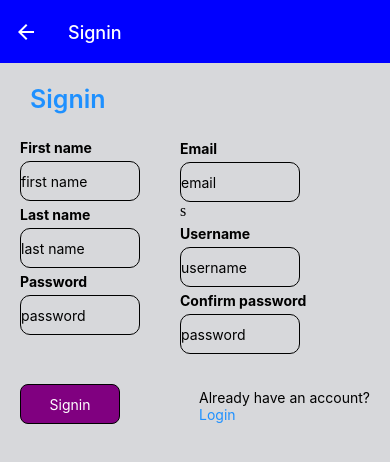
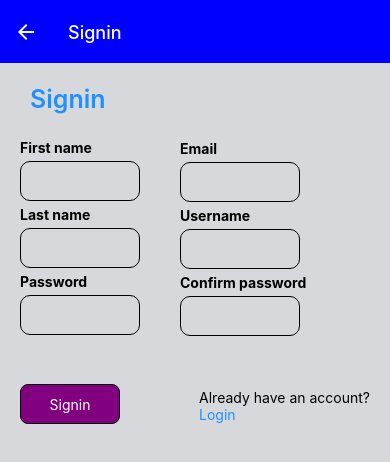
Before and after one commit to kencal20/stack_2, a React Native app: screen /Signin in a window 390 px wide. Shown: the top 462 px of the page. Built offline with nearby package versions, Linux system fonts and the light colour scheme.

Commit message:
input placeholder removal

```diff
--- a/src/pages/signin.js
+++ b/src/pages/signin.js
@@ -17,7 +17,6 @@ export default function Signin({ navigation }) {
           <Text style={style.label}>First name</Text>
           <TextInput
             style={style.input}
-            placeholder="first name"
             autoCapitalize="none"
             autoComplete="off"
             autoCorrect={false}
@@ -26,7 +25,6 @@ export default function Signin({ navigation }) {
           <Text style={style.label}>Last name</Text>
           <TextInput
             style={style.input}
-            placeholder="last name"
             autoCapitalize="none"
             autoComplete="off"
             autoCorrect={false}
@@ -35,7 +33,6 @@ export default function Signin({ navigation }) {
           <Text style={style.label}>Password</Text>
           <TextInput
             style={style.input}
-            placeholder="password"
             autoCapitalize="none"
             autoComplete="off"
             autoCorrect={false}
@@ -45,24 +42,24 @@ export default function Signin({ navigation }) {
         </View>
         <View style={style.fillin_column2}>
           <Text style={style.label}>Email</Text>
-          <TextInput style={style.input}
-           placeholder="email"
+          <TextInput
+            style={style.input}
             autoCapitalize="none"
             autoComplete="off"
             autoCorrect={false}
-          Required />s
-          <Text style={style.label}>Username
-          </Text>
-          <TextInput style={style.input}
-           placeholder="username"
+            Required
+          />
+          <Text style={style.label}>Username</Text>
+          <TextInput
+            style={style.input}
             autoCapitalize="none"
             autoComplete="off"
             autoCorrect={false}
-          Required />
+            Required
+          />
           <Text style={style.label}>Confirm password</Text>
           <TextInput
             style={style.input}
-            placeholder="password"
             autoCapitalize="none"
             autoComplete="off"
             autoCorrect={false}
@@ -126,7 +123,6 @@ const style = StyleSheet.create({
     borderRadius: 10,
     height: 40,
     width: 120,
-
   },
   signup_button: {
     backgroundColor: "purple",
```
Lines whose indentation alone changed are shown as unchanged.
